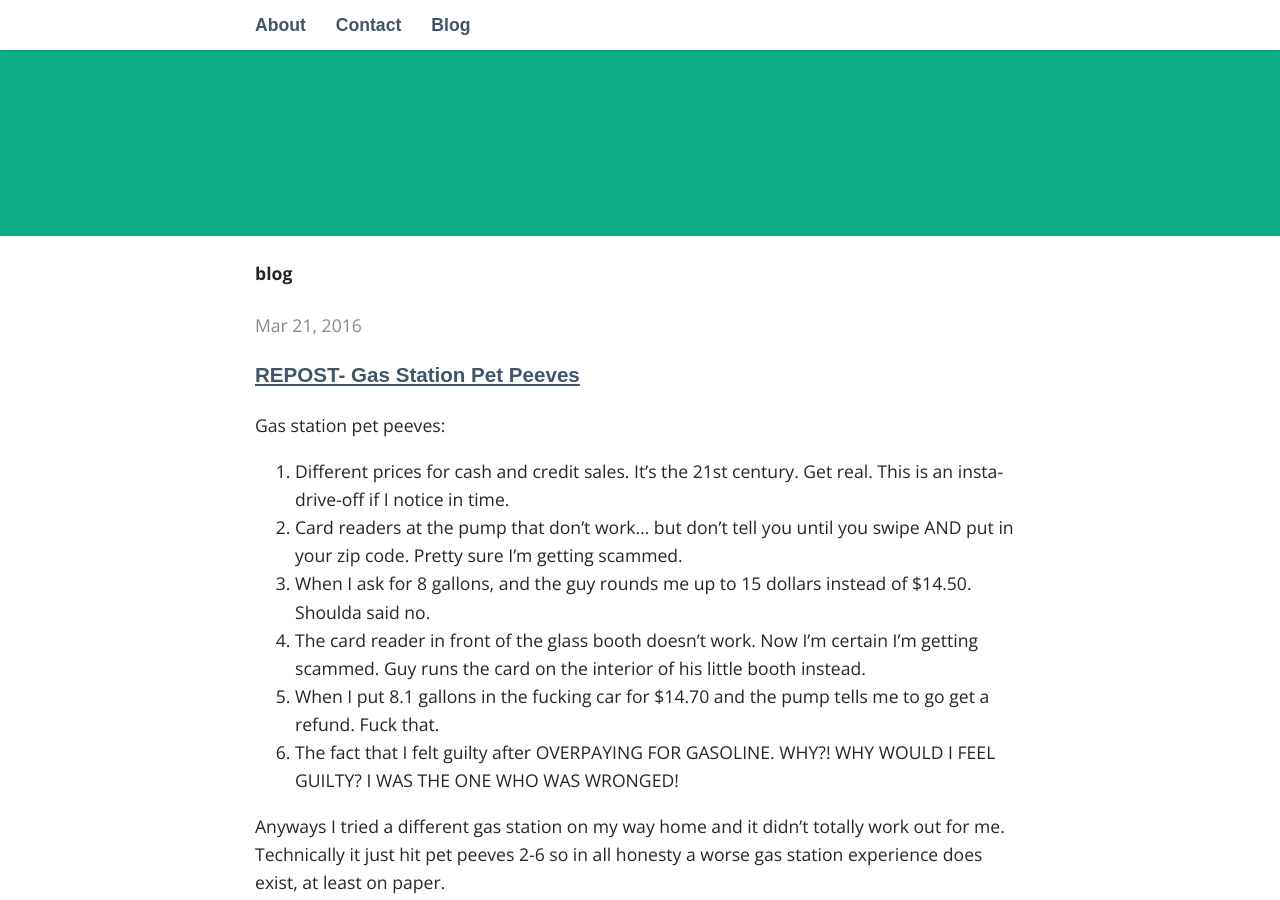
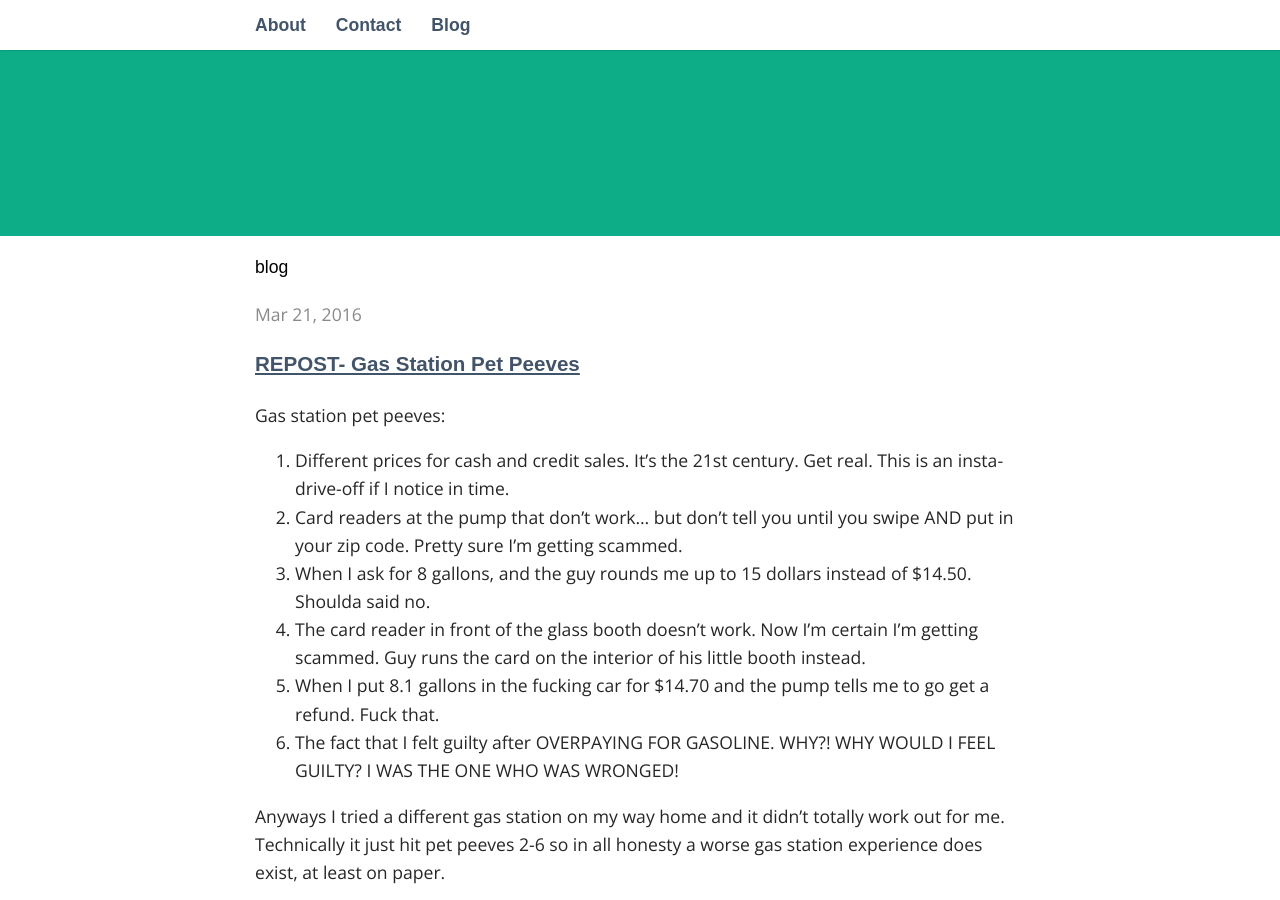
Before and after one commit to CriticalTom/startjekyll, a Jekyll site: the page built from blog/index.html, in a window 1280 px wide and 900 px high, scrolled down 264 px. Built offline with Jekyll 4.4.1, drawn with Linux system fonts in a browser that asks for light colours; some web fonts are replaced.

Commit message:
Update _layout.scss
add h4 tag

```diff
--- a/_sass/_layout.scss
+++ b/_sass/_layout.scss
@@ -8,11 +8,16 @@ body {
 }
 h1,
 h2,
+h4,
 h3 {
 	font-weight: 600;
 	color: $heading-font-color;
 	font-family: $heading-font;
 	line-height: 1.5;
+}
+h4{	font-weight: 400;
+	line-height: 1;
+	font-size: 9;
 }
 h1 {
 	color: $main;
```
